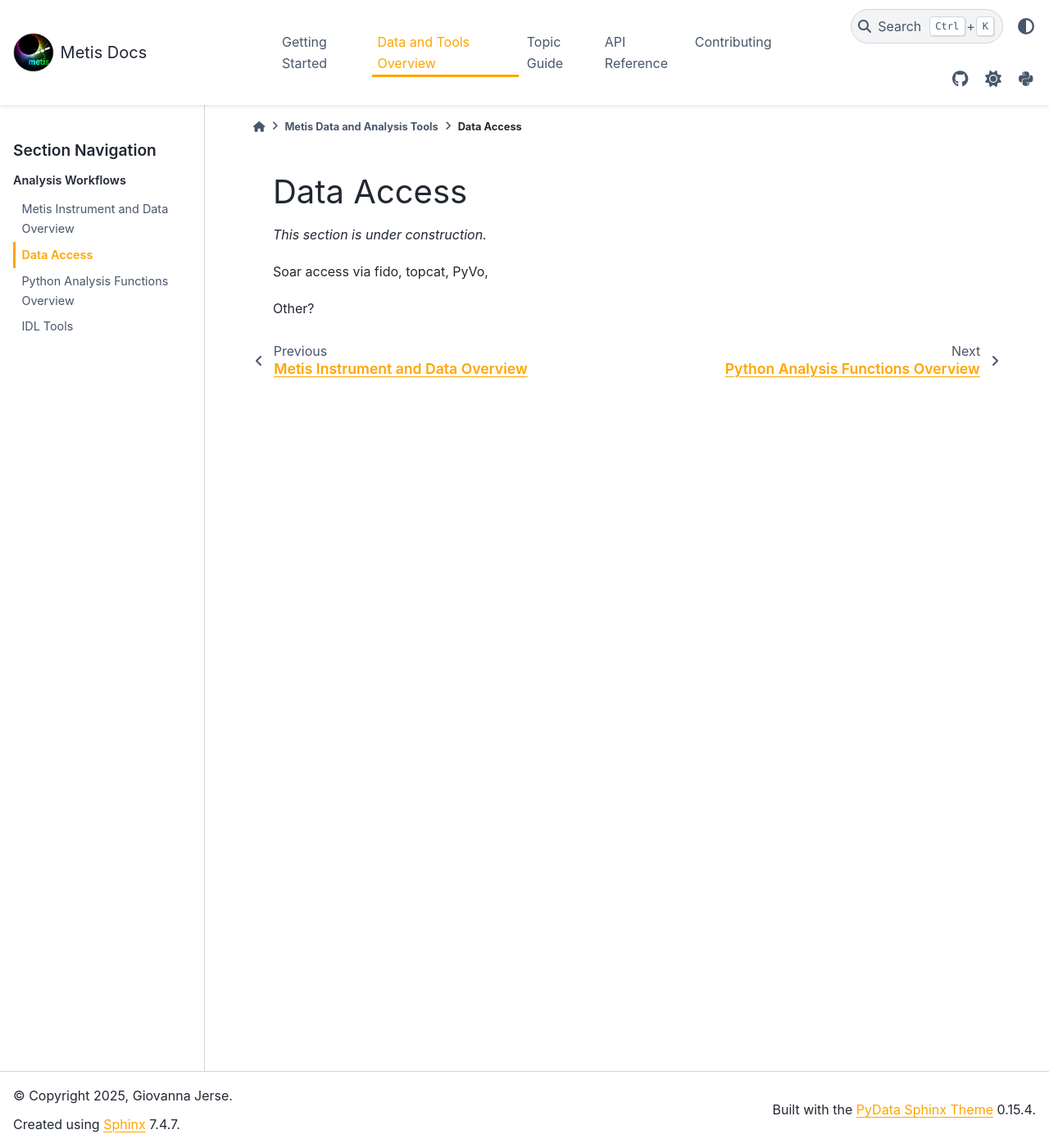
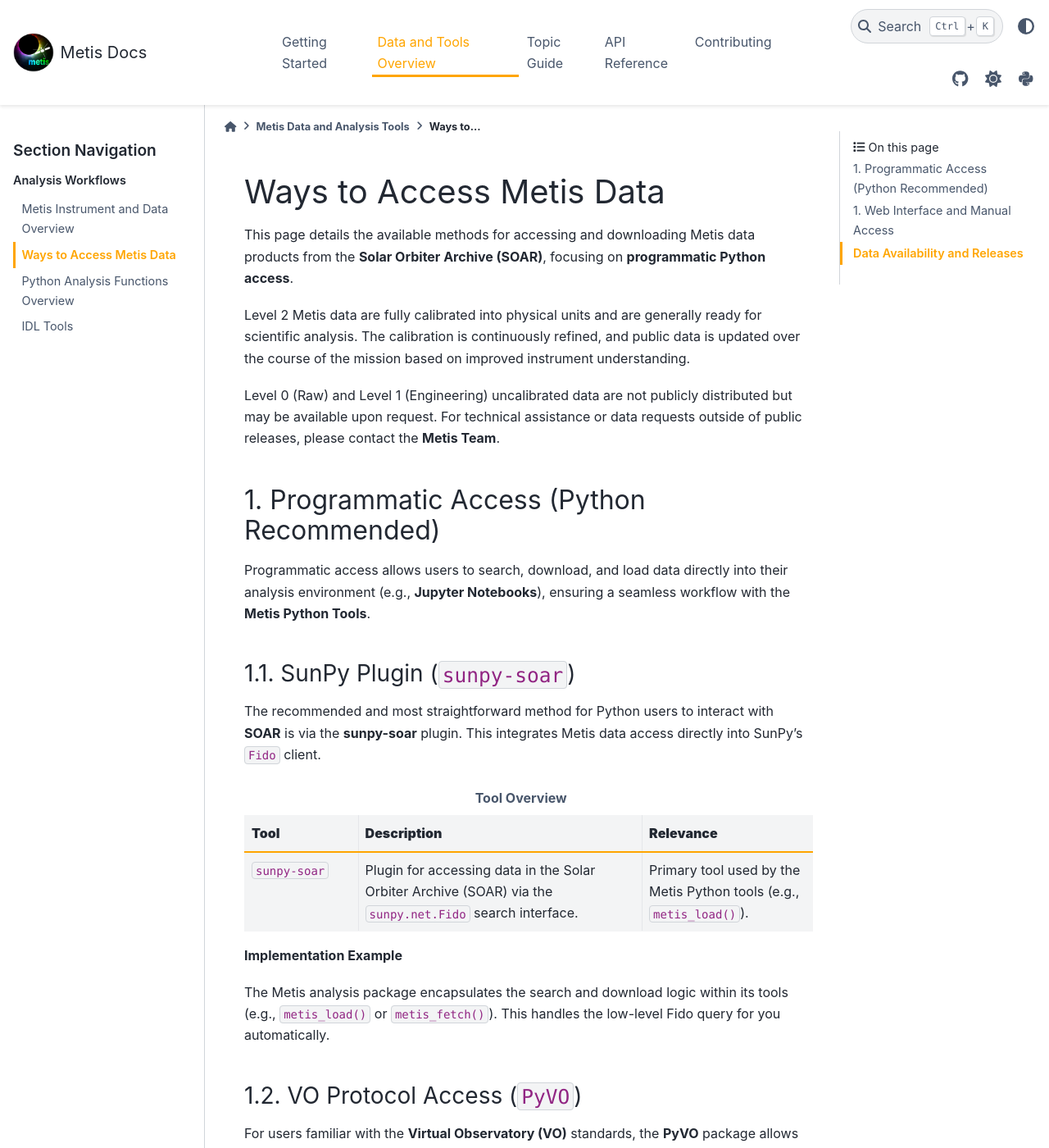
Before and after one commit to gjerse/metis-docs, a Sphinx documentation site: the page built from source/data_overview/data_access.rst, in a window 1280 px wide and 1400 px high. Shown: the whole window at 82% size. Built offline with Sphinx 7.4.7 and the PyData theme 0.15.4, drawn with Linux system fonts in a browser that asks for light colours; pages that are not in the unit, such as notebooks, are missing from menus; some of the changed text lies outside the part shown.

Commit message:
added files

```diff
--- a/source/data_overview/data_access.rst
+++ b/source/data_overview/data_access.rst
@@ -1,8 +1,108 @@
-Data Access
-===========
 
-*This section is under construction.*
+Ways to Access Metis Data
+=========================
 
-Soar access via fido, topcat, PyVo,
+This page details the available methods for accessing and downloading Metis data products from the **Solar Orbiter Archive (SOAR)**, focusing on **programmatic Python access**.
 
-Other?
+Level 2 Metis data are fully calibrated into physical units and are generally ready for scientific analysis.
+The calibration is continuously refined, and public data is updated over the course of the mission based on improved instrument understanding.
+
+Level 0 (Raw) and Level 1 (Engineering) uncalibrated data are not publicly distributed but may be available upon request.
+For technical assistance or data requests outside of public releases, please contact the **Metis Team**.
+
+
+1. Programmatic Access (Python Recommended)
+-------------------------------------------
+
+Programmatic access allows users to search, download, and load data directly into their analysis environment (e.g., **Jupyter Notebooks**), ensuring a seamless workflow with the **Metis Python Tools**.
+
+
+1.1. SunPy Plugin (``sunpy-soar``)
+~~~~~~~~~~~~~~~~~~~~~~~~~~~~~~~~~~
+
+The recommended and most straightforward method for Python users to interact with **SOAR** is via the **sunpy-soar** plugin.
+This integrates Metis data access directly into SunPy's ``Fido`` client.
+
+.. list-table:: **Tool Overview**
+   :header-rows: 1
+   :widths: 20 50 30
+
+   * - **Tool**
+     - **Description**
+     - **Relevance**
+   * - ``sunpy-soar``
+     - Plugin for accessing data in the Solar Orbiter Archive (SOAR) via the ``sunpy.net.Fido`` search interface.
+     - Primary tool used by the Metis Python tools (e.g., ``metis_load()``).
+
+**Implementation Example**
+
+The Metis analysis package encapsulates the search and download logic within its tools (e.g., ``metis_load()`` or ``metis_fetch()``).
+This handles the low-level Fido query for you automatically.
+
+
+1.2. VO Protocol Access (``PyVO``)
+~~~~~~~~~~~~~~~~~~~~~~~~~~~~~~~~~~
+
+For users familiar with the **Virtual Observatory (VO)** standards, the **PyVO** package allows querying the SOAR metadata tables directly using the **Table Access Protocol (TAP)** and the **Astronomy Data Query Language (ADQL)**.
+
+.. list-table:: **VO Access Summary**
+   :header-rows: 1
+   :widths: 25 45 30
+
+   * - **Protocol**
+     - **Service URL**
+     - **Purpose**
+   * - TAP (Table Access Protocol)
+     - http://soar.esac.esa.int/soar-sl-tap/tap
+     - Query SOAR metadata and request data files using ADQL.
+
+**Implementation Example (Searching SOAR tables)**
+
+.. code-block:: python
+
+   import pyvo as vo
+
+   # TAP service URL endpoint to access SOAR tables
+   service = vo.dal.TAPService("http://soar.esac.esa.int/soar-sl-tap/tap/")
+
+   # Example: Execute an ADQL query to find data products
+   # results = service.search(
+   #     "SELECT * FROM dbo.v_solo_files WHERE instrument='METIS' AND level=2"
+   # )
+   # results.to_table().pprint()
+
+
+
+1. Web Interface and Manual Access
+----------------------------------
+
+2.1. SOAR Web Interface
+~~~~~~~~~~~~~~~~~~~~~~~
+
+The primary method for manual browsing and download is the official **Solar Orbiter Archive** web interface.
+
+- **Interface:** `SOAR Web Interface <https://soar.esac.esa.int/>`_
+- **Search Parameters:** Instrument, Time (from/to), Level (L0, L1, L2, L3), and filename.
+- **Data Types Available:** Science, Low Latency (LL), and Auxiliary Data.
+
+
+2.2. Interoperability and Visualization
+~~~~~~~~~~~~~~~~~~~~~~~~~~~~~~~~~~~~~~~
+
+- **SAMP Protocol:** The SOAR web interface supports the **SAMP (Simple Application Messaging Protocol)**.
+  This allows the search results to be instantly transferred and viewed in external visualization tools like **JHelioviewer**.
+
+**Reference:** Consult the *SAMP tutorial* for setting up external tool integration.
+
+
+2.3. VSO and SSW Access (Legacy / Alternative)
+~~~~~~~~~~~~~~~~~~~~~~~~~~~~~~~~~~~~~~~~~~~~~~
+
+Data is also available via the **Virtual Solar Observatory (VSO)** interface, which can be accessed either through **IDL/SSW (SolarSoftWare)** or programmatically via the VSO module in **SunPy’s Fido**.
+
+
+Data Availability and Releases
+--------------------------------
+
+Metis data is made available through scheduled periodic **data releases**.
+Check the list of current releases on the **Metis Team website** or the **SOAR interface** for the latest available data.
```
